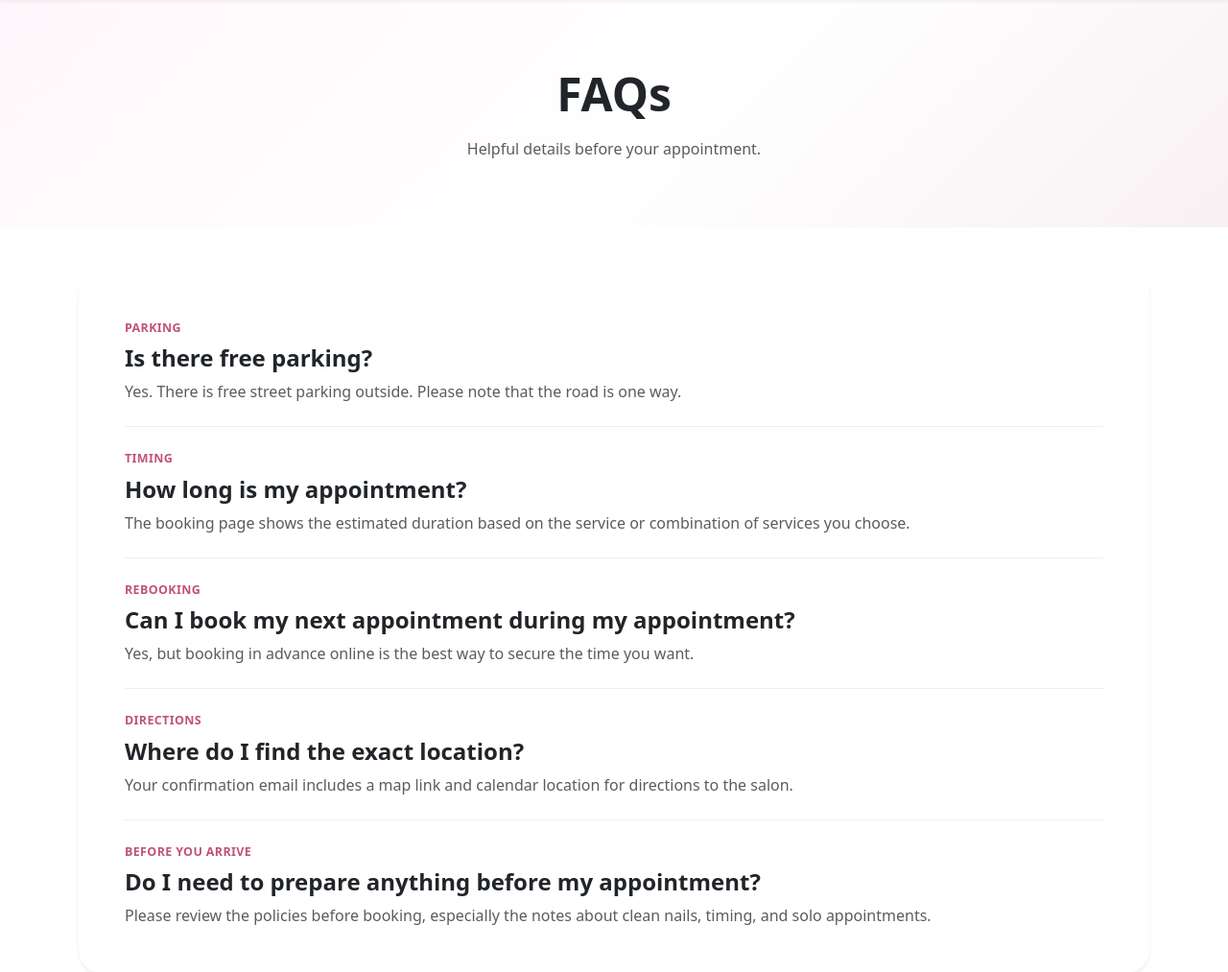
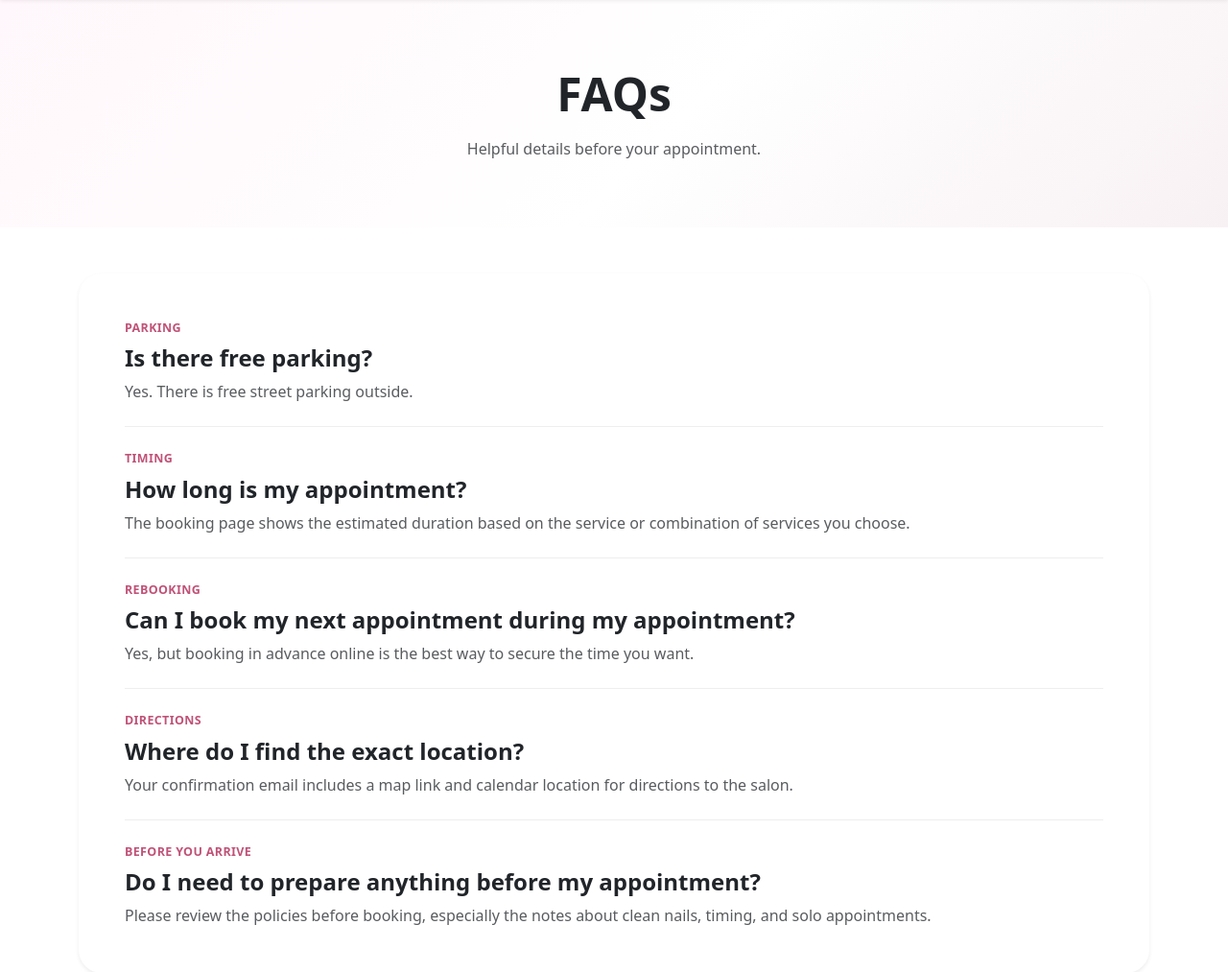
Before and after one commit to GDV373/nailsbylexia, a Django app: page /faq/ in a window 1280 px wide. Shown: the part 57-1070 px from the top of the page at 96% size. Run offline with Django 5.2, Linux system fonts and the light colour scheme.

Commit message:
updated policys and FAQ

```diff
--- a/templates/pages/faq.html
+++ b/templates/pages/faq.html
@@ -46,7 +46,7 @@
                     <p class="faq-kicker mb-2">Parking</p>
                     <h2 class="h4 fw-bold">Is there free parking?</h2>
                     <p class="mb-0 text-muted">
-                        Yes. There is free street parking outside. Please note that the road is one way.
+                        Yes. There is free street parking outside.
                     </p>
                 </div>
 
```
